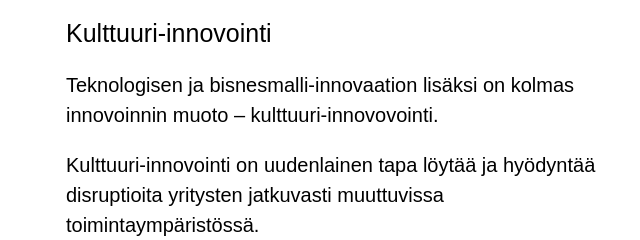
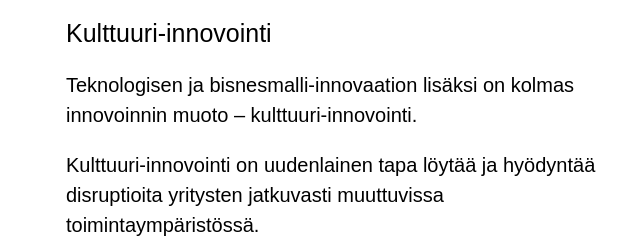
Before and after one commit to topierland/marmori, a plain HTML site: page workshop/index.html in a window 1280 px wide. Shown: the part 457-697 px from the top of the page, 34-674 px from the left. Drawn offline with Linux system fonts and the light colour scheme; a web font is replaced by a local one.

Commit message:
Miss spell

```diff
--- a/workshop/index.html
+++ b/workshop/index.html
@@ -39,7 +39,7 @@
         <p>Tähän asti käytetyt ongelmanratkaisun keinot eivät yksin riitä pohtimaan
             uutta tilannetta sen vaatimassa laajuudessa.</p><br>
         <h3>Kulttuuri-innovointi</h3>
-        <p>Teknologisen ja bisnesmalli-innovaation lisäksi on kolmas innovoinnin muoto – kulttuuri-innovovointi.</p>
+        <p>Teknologisen ja bisnesmalli-innovaation lisäksi on kolmas innovoinnin muoto – kulttuuri-innovointi.</p>
         <p>Kulttuuri-innovointi on uudenlainen tapa löytää ja hyödyntää disruptioita yritysten jatkuvasti muuttuvissa toimintaympäristössä.</p>
         <p> Kulttuuri-innovaation avulla yhteiskunnan muutoksia ja murroksia voidaan tarkastella ja hyödyntää laaja-alaisesti, ja sitä kautta kasvattaa liiketoimintaa ja luoda kestävää kilpailuetua.</p>
     </section>
```
